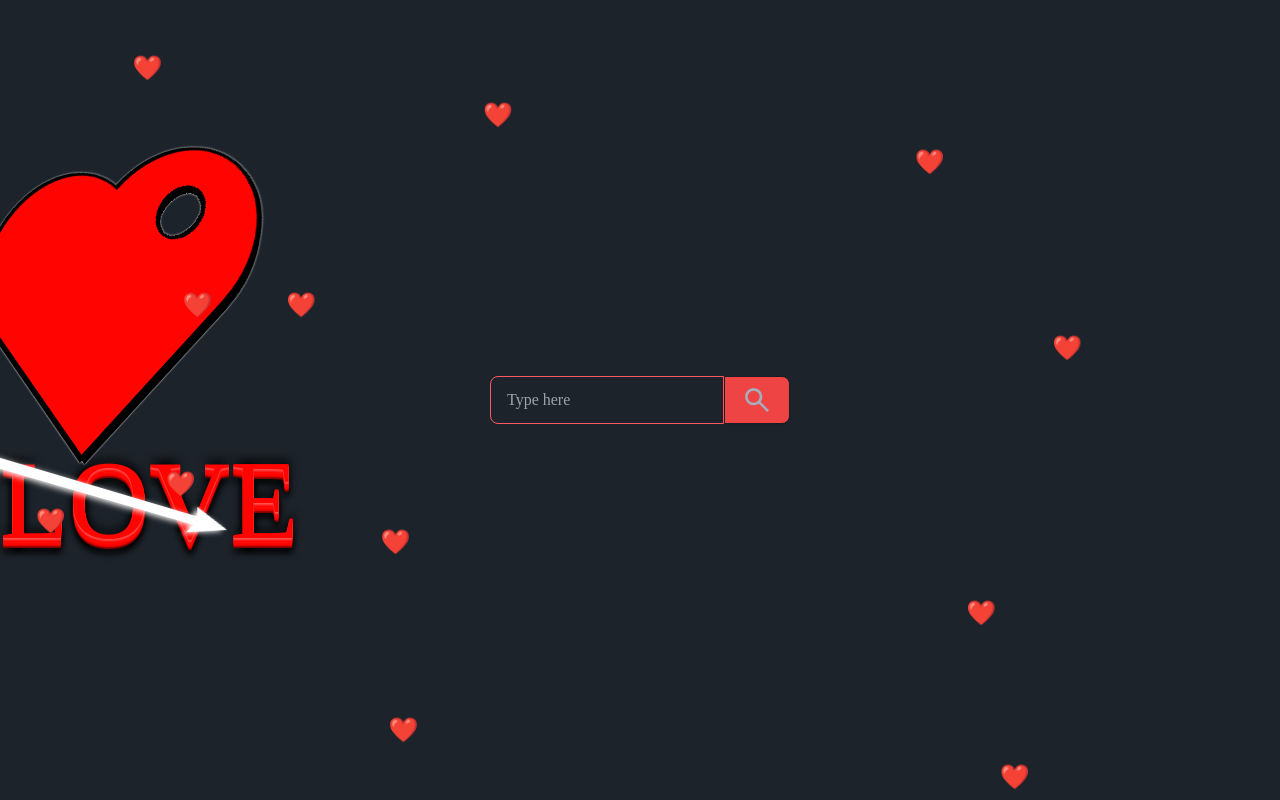
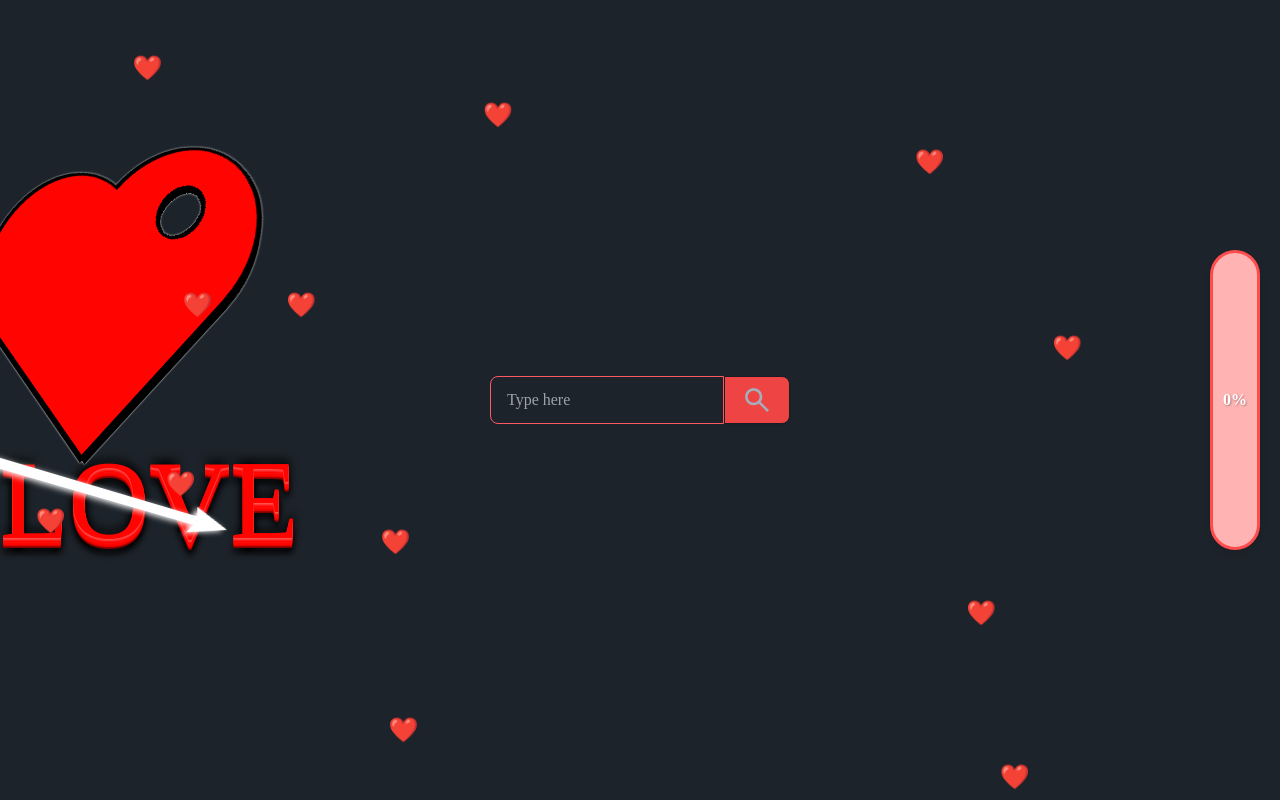
Before and after one commit to Antoine256/INFO905, an Angular app in the folder flirty-or-not-web/: page /home in a window 1280 px wide. Built offline with nearby package versions, Linux system fonts and the light colour scheme.

Commit message:
progress bar

```diff
--- a/flirty-or-not-web/src/app/home/home.component.css
+++ b/flirty-or-not-web/src/app/home/home.component.css
@@ -146,3 +146,51 @@ span {
     --move: translateY(-250%);
   }
 }
+
+
+
+
+
+
+
+
+
+
+
+/* Conteneur de la barre de progression, positionné en absolu à droite */
+.progress-container {
+  position: absolute;
+  right: 20px;                 /* Distance du bord droit (modifiable selon vos besoins) */
+  top: 50%;
+  transform: translateY(-50%); /* Centre verticalement */
+  width: 50px;                 /* Largeur de la barre */
+  height: 300px;               /* Hauteur de la barre */
+  background: #ffb3b3;         /* Fond rose moyen */
+  border: 3px solid #ff4d4d;   /* Bordure rouge vif */
+  border-radius: 25px;         /* Arrondit tous les bords */
+  overflow: hidden;
+  box-shadow: 0 4px 6px rgba(0,0,0,0.1);
+}
+
+/* La partie remplie de la barre de progression */
+.progress {
+  position: absolute;
+  bottom: 0;                   /* Remplit depuis le bas */
+  width: 100%;   /* Pourcentage de remplissage (modifiable) */
+  background: linear-gradient(to top, #ff4d4d, #ff8080);
+  border-radius: 25px 25px 0 0;  /* Arrondit uniquement le haut */
+  transition: height 0.5s ease-in-out;
+}
+
+/* Texte affichant le pourcentage de progression */
+.progress-text {
+  position: absolute;
+  width: 100%;
+  top: 50%;
+  transform: translateY(-50%);
+  text-align: center;
+  font-weight: bold;
+  color: white;
+  text-shadow: 1px 1px 2px rgba(0,0,0,0.3);
+  pointer-events: none;
+}
--- a/flirty-or-not-web/src/app/home/home.component.html
+++ b/flirty-or-not-web/src/app/home/home.component.html
@@ -8,6 +8,12 @@
   </div>
   <div class="flex">
     <input type="text" placeholder="Type here" class="input input-bordered input-error w-full max-w-xs rounded-r-none" />
-    <app-popup></app-popup>
+    <app-popup ></app-popup>
   </div>
 </div>
+<div class="progress-container">
+  <!-- La barre de progression remplie -->
+  <div class="progress" style="height: {{percentage}}%"></div>
+  <!-- Le texte indiquant le pourcentage -->
+  <div class="progress-text">{{percentage}}%</div>
+</div>
--- a/flirty-or-not-web/src/app/home/home.component.ts
+++ b/flirty-or-not-web/src/app/home/home.component.ts
@@ -9,7 +9,11 @@ import { PopupComponent } from '../popup/popup.component';
   styleUrls: ['./home.component.css']
 })
 export class HomeComponent {
+
+  percentage = 0;
+
   onButtonClick() {
     console.log('Button clicked!');
+    this.percentage = Math.floor(Math.random() * 100);
   }
 }
```
